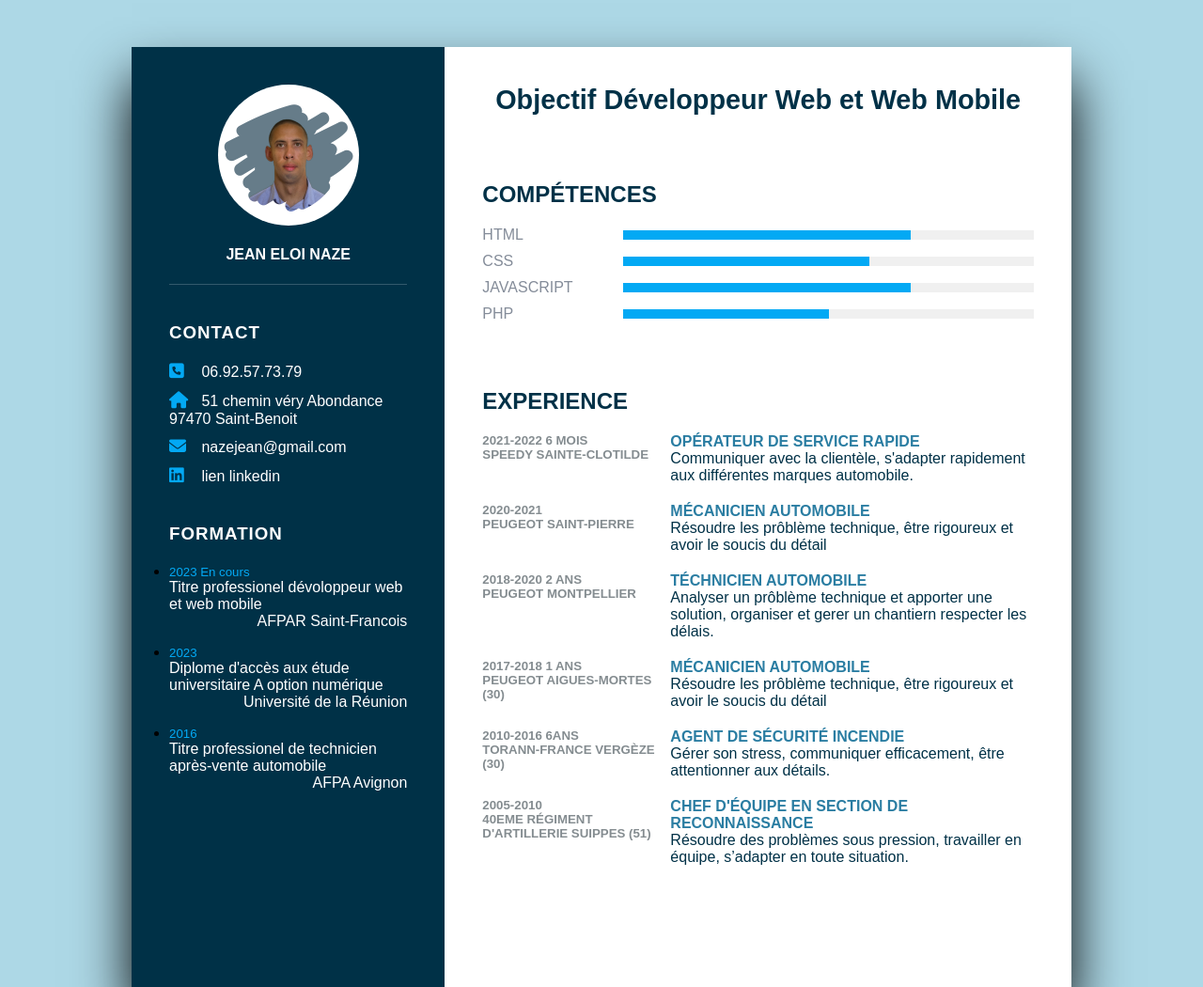
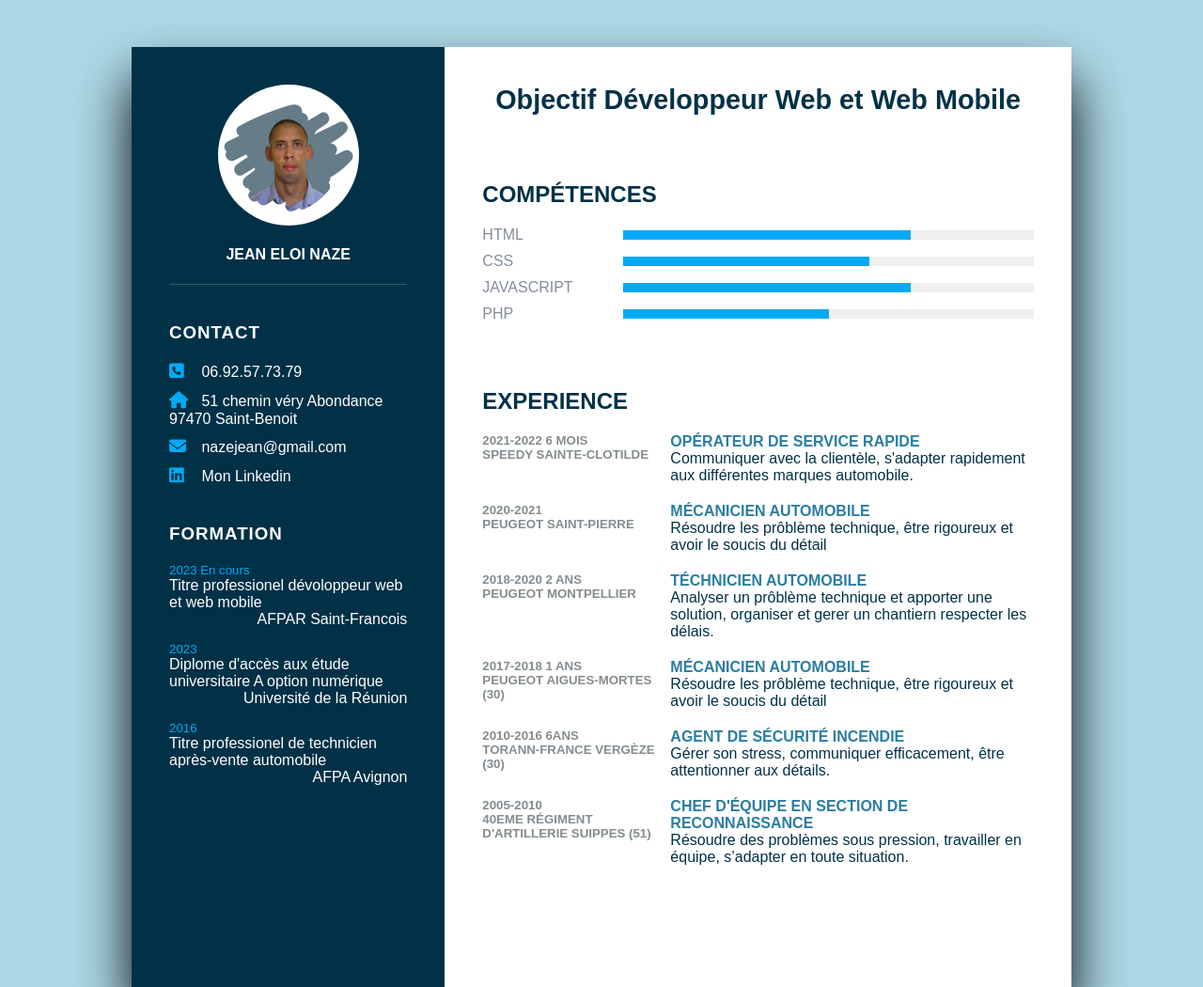
Before and after one commit to EloiJN/mon_cv, a plain HTML site: page index.html in a window 1280 px wide. Shown: the top 1050 px of the page at 94% size. Drawn offline with Linux system fonts and the light colour scheme.

Commit message:
mise en page

```diff
--- a/index.html
+++ b/index.html
@@ -34,7 +34,7 @@
                     </li>
                     <li>
                         <span class="icon"><i class="fa fa-linkedin-square" aria-hidden="true"></i></span>
-                        <span class="text">lien linkedin</span>
+                        <span class="text"><a href="https://www.linkedin.com/in/jean-naze-53a05b11a/">Mon Linkedin</a></span>
                     </li>
                 </ul>
             </div>
--- a/style.css
+++ b/style.css
@@ -101,7 +101,10 @@ body{
     margin: 10px 0;
     cursor: pointer;
 }
-
+.contactInfo ul li span a{
+    color: #fff;
+    text-decoration: none;
+}
 .contactInfo ul li .icon{
     display: inline-block;
     width: 30px;
@@ -220,3 +223,7 @@ p{
     height: 100%;
     background: #03a9f4;
 }
+
+.education ul li{
+    list-style: none;
+}
```
